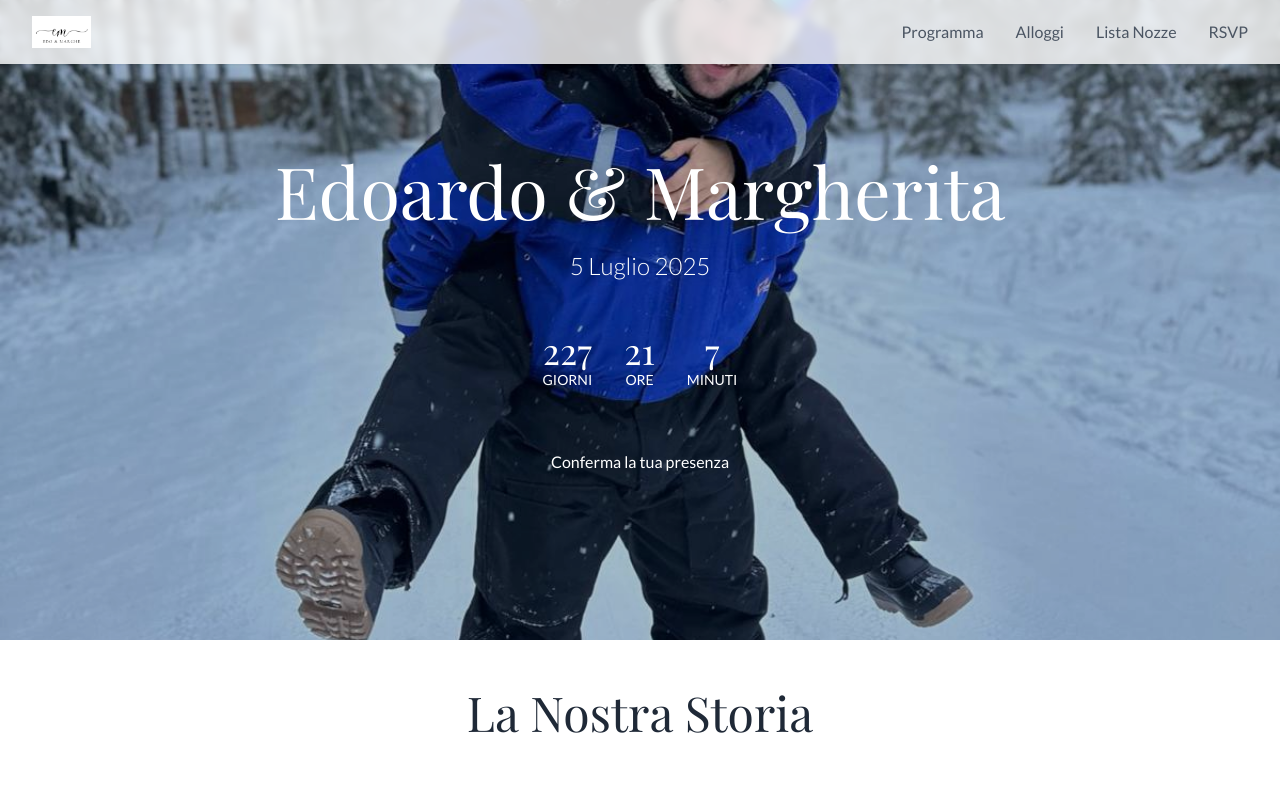
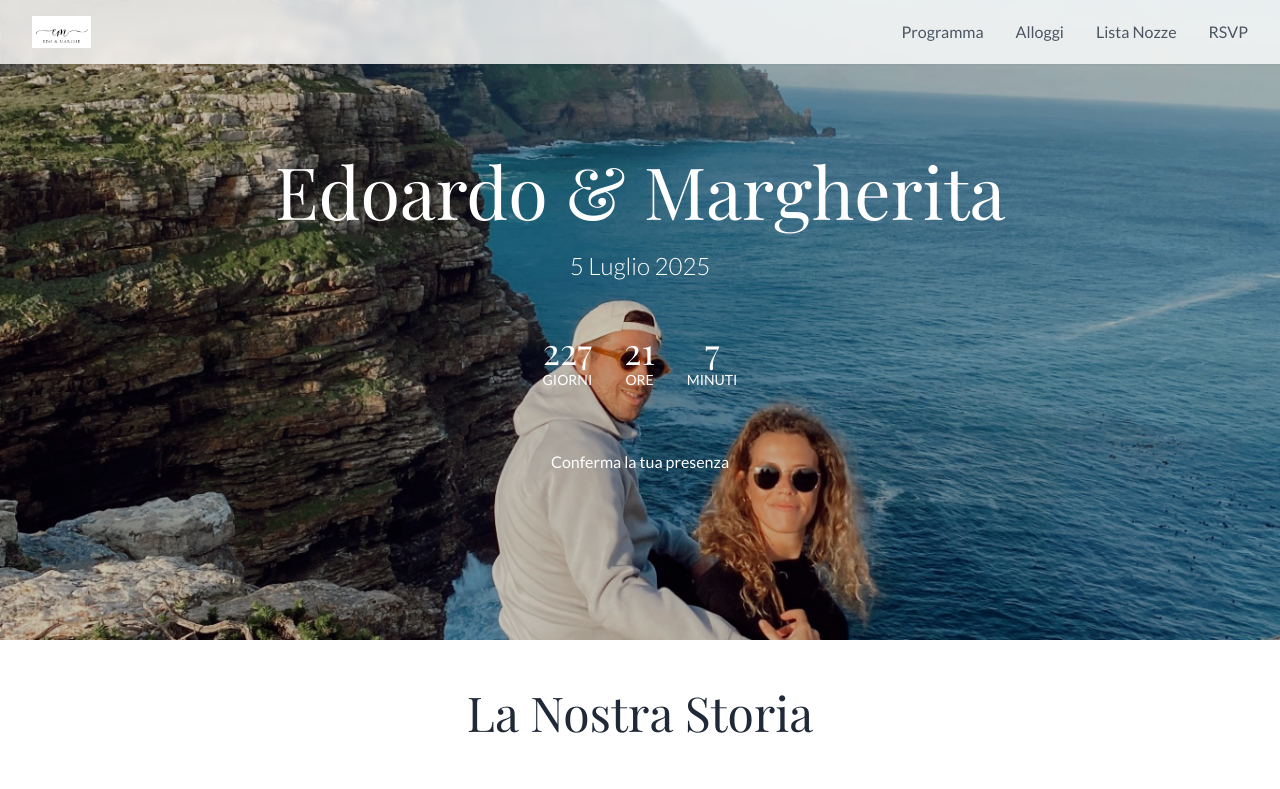
Before and after one commit to edoemarghe/wedding-journey-planner, a React (Vite) app: page / in a window 1280 px wide. Shown: the top 789 px of the page. Built offline with nearby package versions, Linux system fonts and the light colour scheme.

Commit message:
Update cover image in index
Used the third image from the mosaic as the new cover image and adjusted the styling to utilize its full width. Refactored the relevant code in src/pages/Index.tsx to maintain readability and adherence to size constraints.
[skip gpt_engineer]

```diff
--- a/src/pages/Index.tsx
+++ b/src/pages/Index.tsx
@@ -58,7 +58,9 @@ const Index = () => {
       <div
         className="h-[80vh] flex items-center justify-center bg-cover bg-center relative"
         style={{
-          backgroundImage: "url('/lovable-uploads/0ba48ebd-1618-46c5-9227-3f99a0cf60c2.png')",
+          backgroundImage: "url('/lovable-uploads/9efb74b7-d57d-4e82-8e05-f04bec30c50f.png')",
+          backgroundPosition: "center center",
+          backgroundSize: "100% auto"
         }}
       >
         <div className="absolute inset-0 bg-black/20" />
```
